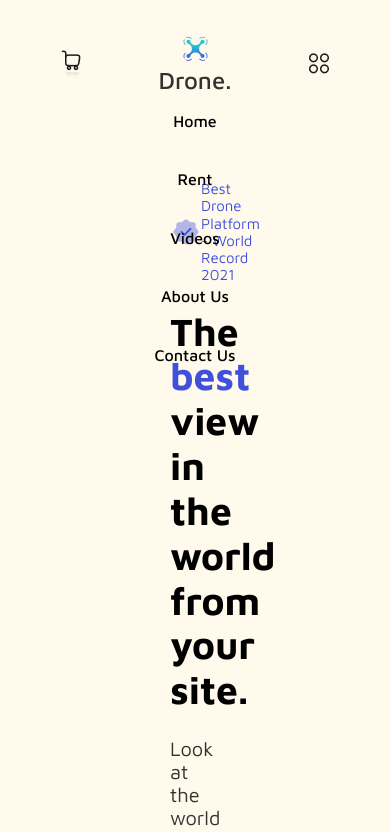
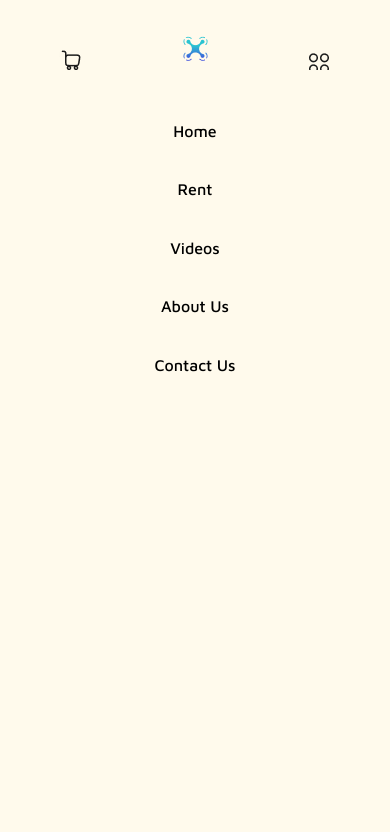
Before and after one commit to FlutterSoft/Drone_Website, a plain HTML site: page index.html in a window 390 px wide. Both pictures are taken after a click on the item 318 px from the left and 64 px from the top of the page. Shown: the top 832 px of the page. Drawn offline with Linux system fonts and the light colour scheme.

Commit message:
Changed nav animation

```diff
--- a/css/style.css
+++ b/css/style.css
@@ -97,16 +97,20 @@ header, main {
 
 .mobileNav {
   position: fixed;
-  top: 60px;
-  left: 100%;
+  top: 100%;
   width: 100%;
-  min-height: 100vw;
+  min-height: 100vh;
   display: block;
   z-index: 98;
   padding-top: 40px;
   transition: 400ms ease;
+  background-color: var(--primary);
 }
-
+.mobileNav.isActive{
+  bottom: 0%;
+  top: 70px;
+  transition: ease 400ms;
+}
 .mobileNav a {
     display: block;
     width: 100%;
@@ -118,9 +122,7 @@ header, main {
     color: var(--light);
     text-decoration: none;
 }
-.mobileNav.isActive{
-  left: 0;
-}
+
 
 img{
   max-width: 100%;
@@ -128,7 +130,8 @@ img{
 
 
 #heroSection{
-  display: flex;
+  display: grid;
+  grid-template-columns: auto auto;
   margin: 50px;
   padding: 50px 120px;
   max-width: 1600px;
@@ -143,6 +146,9 @@ img{
 }
 #heroRight{
   width: 100%;
+  margin: auto;
+  text-align: center;
+
 }
 /* #heroRight{
   display: flex;
@@ -162,8 +168,14 @@ img{
   }
   #cart{
     order: -1;
-
   }
+  #heroSection{
+    grid-template-columns: auto;
+    padding: 50px 20px;
+  }
+  /* #heroLeft{
+    text-align: center;
+  } */
 }
 
 .btnRect{
@@ -195,12 +207,12 @@ img{
 }
 
 h3 {
-  font-size: 3.9rem;
+  font-size: 4.1rem;
   padding: 0;
   margin: 25px 0;
 }
 
 p{
   font-weight: 400;
-  font-size: 2rem;
+  font-size: 2.2rem;
 }
--- a/index.html
+++ b/index.html
@@ -31,7 +31,7 @@
 			</nav>
 			<!-- Mobile Navigation -->
 			<nav class="mobileNav">
-				<a href="#" class="isActive mobileNavLink">Home</a>
+				<a href="#" class="mobileNavLink">Home</a>
 				<a href="#" class="mobileNavLink">Rent</a>
 				<a href="#" class="mobileNavLink">Videos</a>
 				<a href="#" class="mobileNavLink">About Us</a>
```
